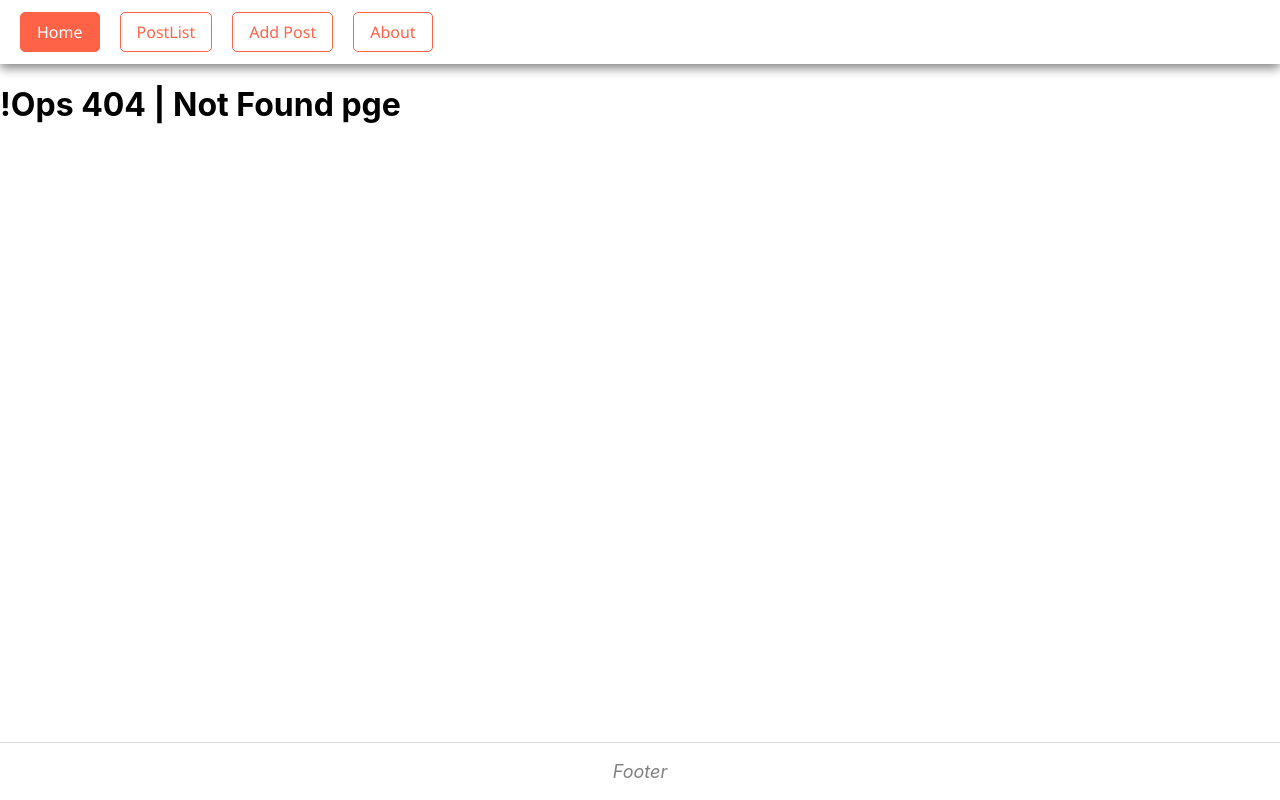
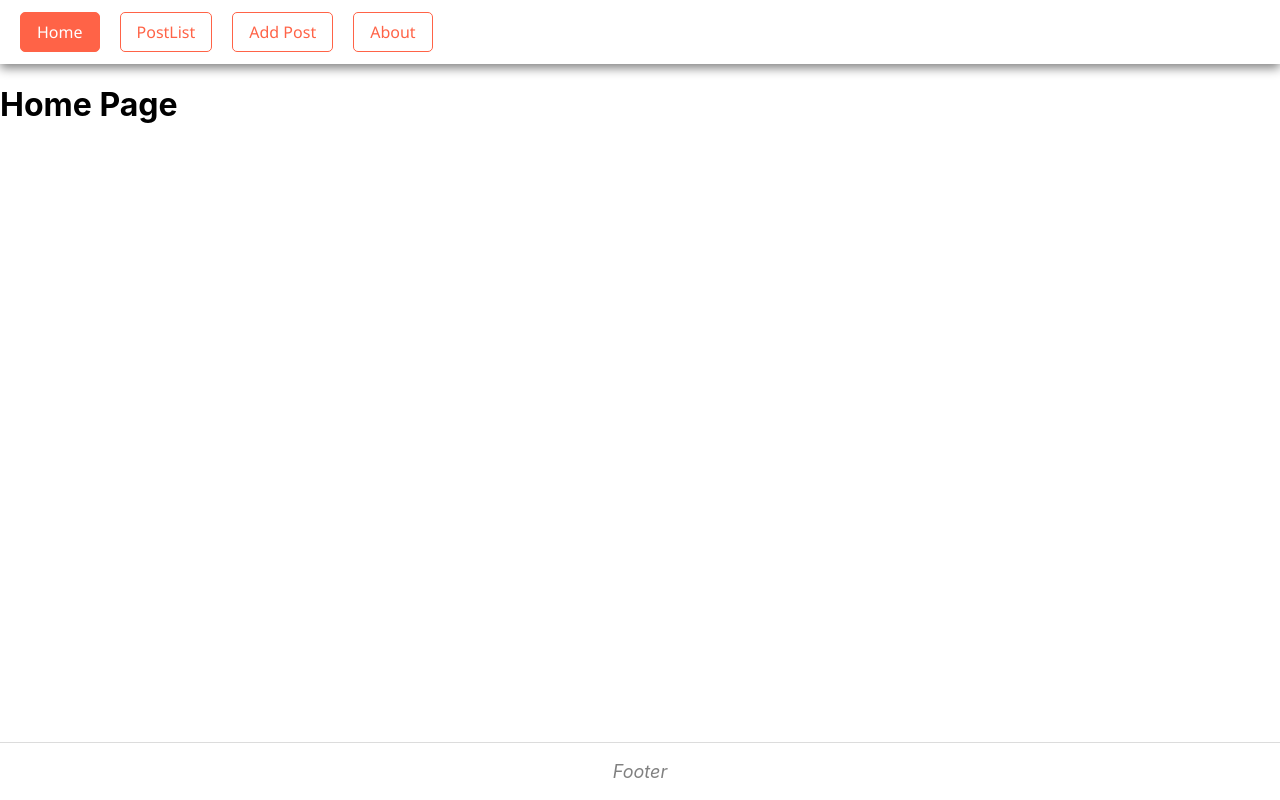
Before and after one commit to hassanamiri369/Post-App, a React (Create React App) app: page / in a window 1280 px wide. Before the commit this address had no page. Built offline with nearby package versions, Linux system fonts and the light colour scheme; data requests are answered from the project's data file.

Commit message:
added home route

```diff
--- a/src/App.tsx
+++ b/src/App.tsx
@@ -7,6 +7,7 @@
 import About from './Pages/About/About';
 import AddPost from './Pages/AddPost/AddPost';
 import EditPost from './Pages/EditPost/EditPost';
+import Home from './Pages/Home/Home';
 import NotFound from './Pages/NotFound/NotFound';
 import PostDetail from './Pages/PostDetail/PostDetail';
 import PostsList from './Pages/Posts/PostsList';
@@ -32,6 +33,7 @@
 
       <div className='main'>
         <Routes>
+          <Route path='/' element={<Home/>}/>
           <Route path="/post" >
             <Route index element={<PostsList/>}/>
             <Route path='/post/:id' element={<PostDetail/>}/>
```
